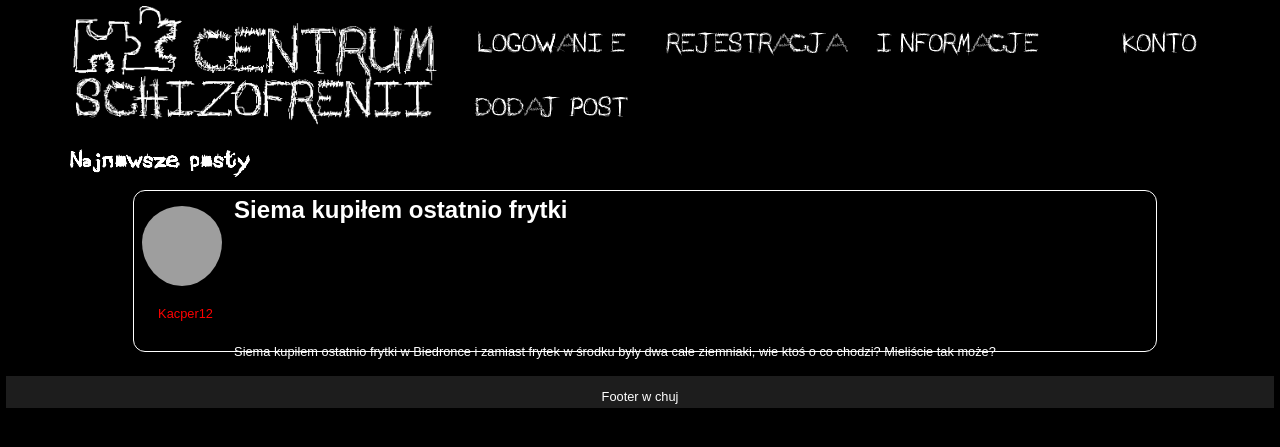
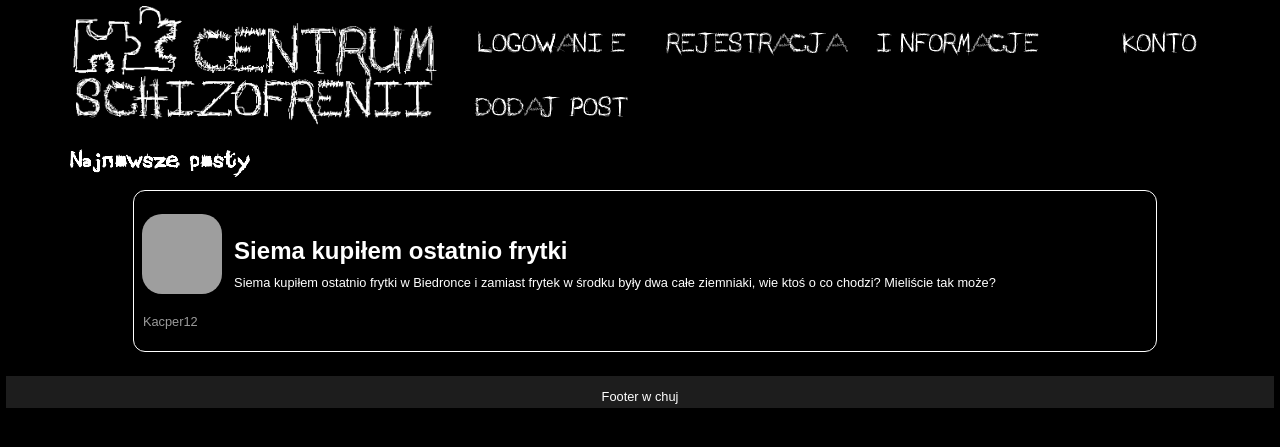
Before and after one commit to BurnoutBB/centrum-schizofrenii, a PHP site: page / in a window 1280 px wide. Shown: the top 447 px of the page. Run offline with PHP 8.4, Linux system fonts and the light colour scheme; data comes from the database, SQL or seed files in the repository; both versions use the stored data as it was after the commit; grey boxes are pictures that could not be loaded.

Commit message:
DodawaniePostów

```diff
--- a/css/styl.css
+++ b/css/styl.css
@@ -157,13 +157,14 @@ a:link,a:visited,a:hover,a:active{
     background-color: rgb(29, 29, 29);
 }
 .user-info img {
-    padding-top: 10px;
+    margin-top: 50px;
     border-radius: 25%;
-    border-radius: 50%;
+
 }
 .nowypost {
     display: flex; /* Ustawienie kontenera postu jako flexbox */
     align-items: center; /* Wyśrodkowanie elementów wzdłuż osi Y */
+    word-wrap: break-word;
 
 }
 
@@ -174,17 +175,18 @@ a:link,a:visited,a:hover,a:active{
     flex-grow: 1; /* Elastyczne rozszerzanie treści posta, aby zajmować dostępne miejsce */
 }
 .user-info p {
-    margin-left: 20px;
-    margin-bottom: 30px;
-    color: red;
+    margin-left: 1px;
+
+    color: rgb(155, 155, 155);
 }
 .nowypost h3{
     font-size: 30px;
-    margin-bottom: 150px;
+    margin-bottom: -3px;
     font-family: Arial;
 }
 .nowypost p{
     text-align: left;
+    margin-bottom: 50px;
 }
 .no-posts{
     text-align: center;
@@ -195,3 +197,13 @@ a:link,a:visited,a:hover,a:active{
     font-family: Arial;
     font-size: 50px;
 }
+.post-content p {
+    overflow-wrap: break-word;
+}
+.no-posts{
+    font-family: Arial;
+    font-size: 40px;
+    p{
+        margin-top: 60px;
+    }
+}
--- a/dodaj_post.php
+++ b/dodaj_post.php
@@ -29,7 +29,7 @@ $tresc = $_POST['tresc'];
 $sql = "INSERT INTO posty (id_uzytkownika, tytul, tresc) VALUES ('$id_uzytkownika', '$tytul', '$tresc')";
 
 if ($conn->query($sql) === TRUE) {
-    header("Location: index.html");
+    header("Location: index.php");
 } else {
     echo "Error: " . $sql . "<br>" . $conn->error;
 }
--- a/index.php
+++ b/index.php
@@ -1,3 +1,5 @@
+
+
 <!DOCTYPE HTML>
 <html lang="pl">
     <head>
@@ -59,9 +61,10 @@
                 echo '</div>';
 
                 // Wyświetlanie tytułu i treści posta obok zdjęcia
+                $wrappedContent = wordwrap($row['tresc'], 160, "<br />\n", true);
                 echo '<div class="post-content">';
                 echo '<h3>' . $row['tytul'] . '</h3>';
-                echo '<p>' . $row['tresc'] . '</p>';
+                echo '<p>' . $wrappedContent . '</p>';
                 echo '</div>';
 
                 echo '</div>';
--- a/konto.html
+++ b/konto.html
@@ -11,7 +11,7 @@
     </head>
     <body>
         <div id="gura">
-            <a href="index.html"><img src="img/logo2.png"  height="50px"></a>
+            <a href="index.php"><img src="img/logo2.png"  height="50px"></a>
             <p>Twoje konto:</p>
         </div>
         <div id="lewo">
--- a/logowanie.html
+++ b/logowanie.html
@@ -43,7 +43,7 @@
             <!-- Przekierowanie danych do pliku PHP z logowaniem -->
             <form id="login-form" action="login.php" method="post">
                 <!-- Jakies elementy graficzne wiecie o co chodzi -->
-                <br/><a href="index.html"><img src="img/logo2.png" id="logowanieimg" height="50px"></a>
+                <br/><a href="index.php"><img src="img/logo2.png" id="logowanieimg" height="50px"></a>
                 <h3>Zaloguj sie w serwisie centrum schizofrenii</h3>
                 <!-- Nazwa użytkownika-->
                 <p>NAZWA UZYTKOWNIKA</p>
--- a/post.html
+++ b/post.html
@@ -17,11 +17,11 @@
 
             <div id="post">
                 <form id="post-form" action="dodaj_post.php" method="post">
-                    <br/><a href="index.html"><img src="img/logo2.png" id="logowanieimg" height="50px"></a>
+                    <br/><a href="index.php"><img src="img/logo2.png" id="logowanieimg" height="50px"></a>
                     <p>TYTUL POSTA</p>
                     <input id="tytul" type="text" name="tytul">
                     <p> TRESC</p>
-                    <textarea id="tresc" name="tresc"></textarea>
+                    <textarea id="tresc" name="tresc" maxlength="1000"></textarea>
                     <input id="udostepnij" type="submit" value="UDOSTEPNIJ">
                 </form>
             </div>
--- a/profile.php
+++ b/profile.php
@@ -40,7 +40,7 @@ $stmt->close();
 </head>
 <body>
     <div id="gura">
-        <a href="index.html"><img src="img/logo2.png"  height="50px"></a>
+        <a href="index.php"><img src="img/logo2.png"  height="50px"></a>
         <h2>Twoje konto:</h2>
     </div>
     <div id="lewo"></div>
--- a/rejestracja.html
+++ b/rejestracja.html
@@ -14,7 +14,7 @@
         <div id="logowanie2">
             <form action="register.php" method="post" id="register-form">
                 <br/>
-                <a href="index.html"><img src="img/logo2.png" id="logowanieimg" height="50px"></a>
+                <a href="index.php"><img src="img/logo2.png" id="logowanieimg" height="50px"></a>
                 <h3>Zaloguj się w serwisie centrum schizofrenii</h3>
                 <p>NAZWA UŻYTKOWNIKA</p>
                 <input id="username" type="text" name="username" required minlength="4" maxlength="15">
```
Also changed, not shown: sql/uzytkownicy.sql (+36 -4 lines).
